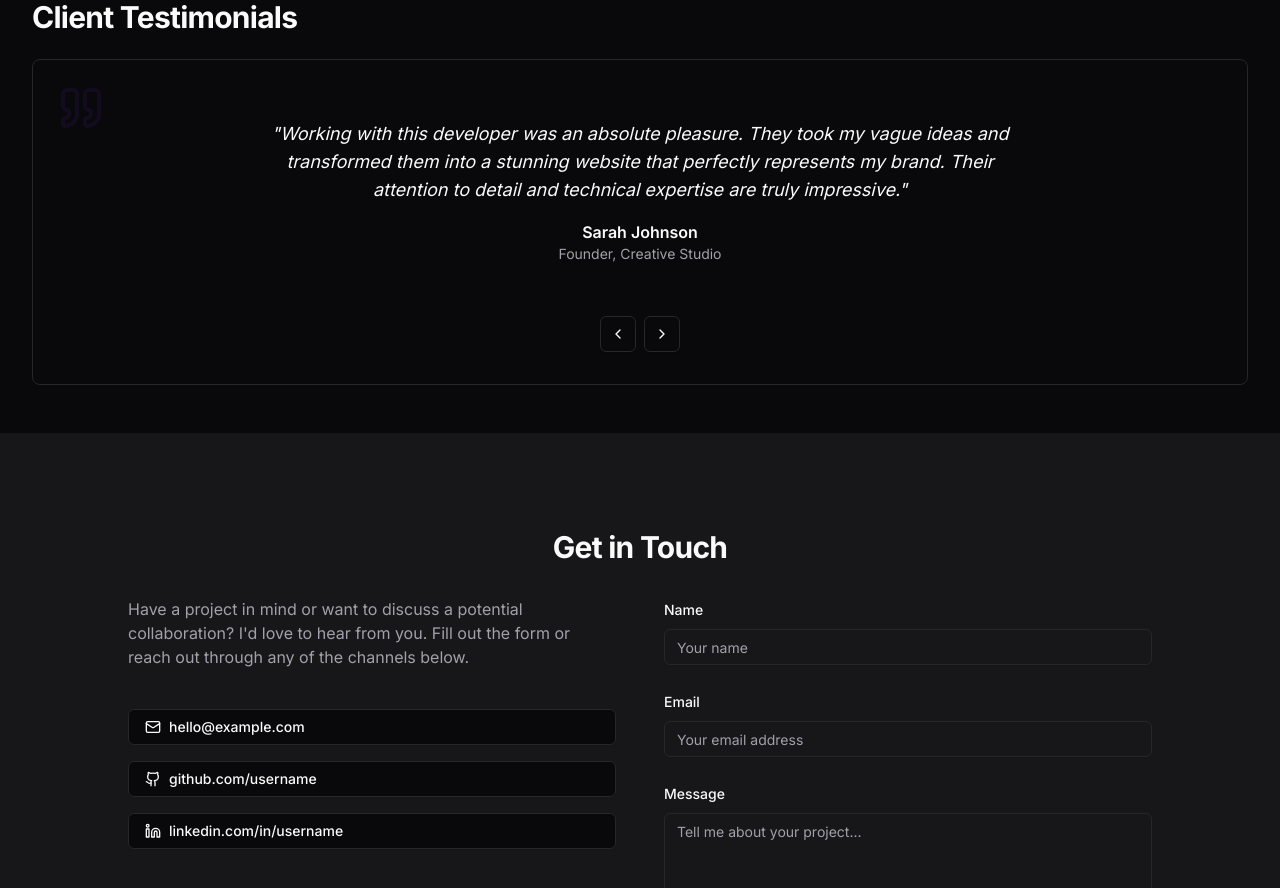
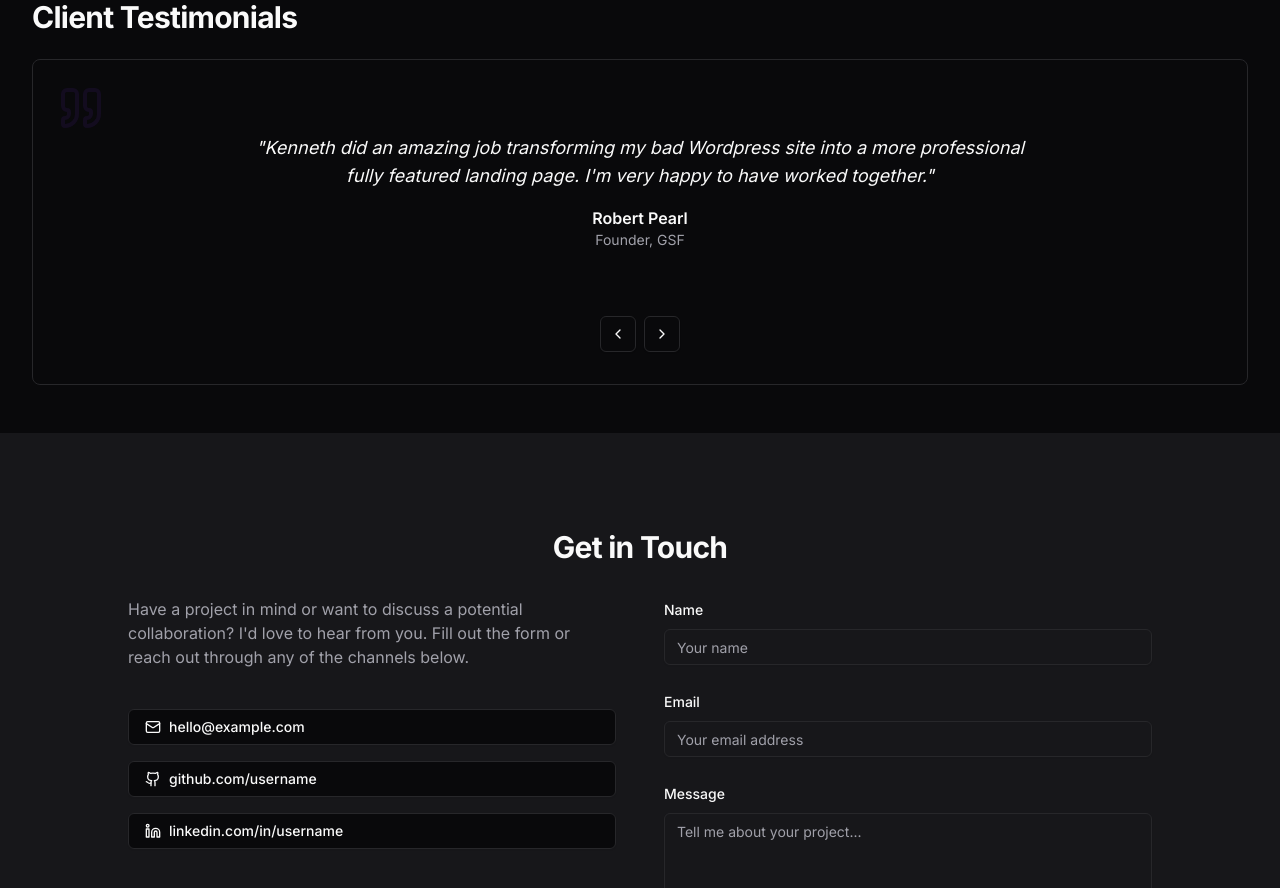
Before and after one commit to whitepiano323/whitepiano323.github.io, a Next.js app: page / in a window 1280 px wide. Shown: the part 3880-4768 px from the top of the page. Built offline with nearby package versions, Linux system fonts and the light colour scheme.

Commit message:
update testimonials

```diff
--- a/components/testimonials.tsx
+++ b/components/testimonials.tsx
@@ -9,23 +9,16 @@ const testimonials = [
   {
     id: 1,
     content:
-      "Working with this developer was an absolute pleasure. They took my vague ideas and transformed them into a stunning website that perfectly represents my brand. Their attention to detail and technical expertise are truly impressive.",
-    author: "Sarah Johnson",
-    role: "Founder, Creative Studio",
+      "Kenneth did an amazing job transforming my bad Wordpress site into a more professional fully featured landing page.  I'm very happy to have worked together.",
+    author: "Robert Pearl",
+    role: "Founder, GSF",
   },
   {
     id: 2,
     content:
-      "I've worked with many developers over the years, but none have delivered such high-quality work with such efficiency. They not only met our technical requirements but also provided valuable insights that improved our overall product.",
-    author: "Michael Chen",
-    role: "CTO, Tech Startup",
-  },
-  {
-    id: 3,
-    content:
-      "Our e-commerce site needed a complete overhaul, and they delivered beyond our expectations. The site is not only beautiful but also performs exceptionally well. Our conversion rates have increased by 40% since the redesign.",
-    author: "Emily Rodriguez",
-    role: "Marketing Director, Retail Brand",
+      "We needed a lot of help building our computer vision algorith to detect manufacturing defects.  Kenneth came in and immediately hit the ground running.  He sped up our progress tremendously and we were able to push to production very quickly.  Hiring him was obviously the right move.",
+    author: "Trevor Thill",
+    role: "VP of Operations, Polaris",
   },
 ]
 
```
